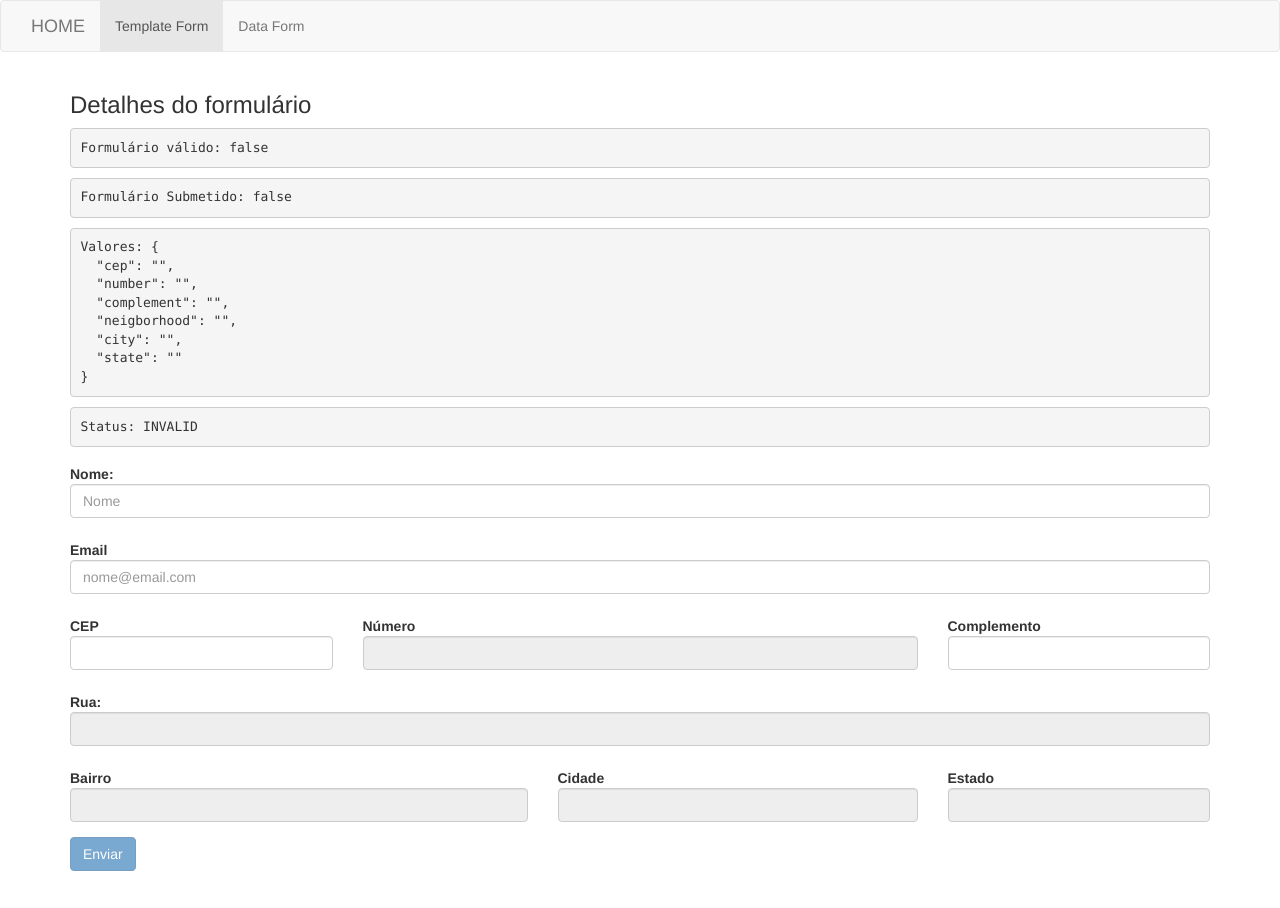
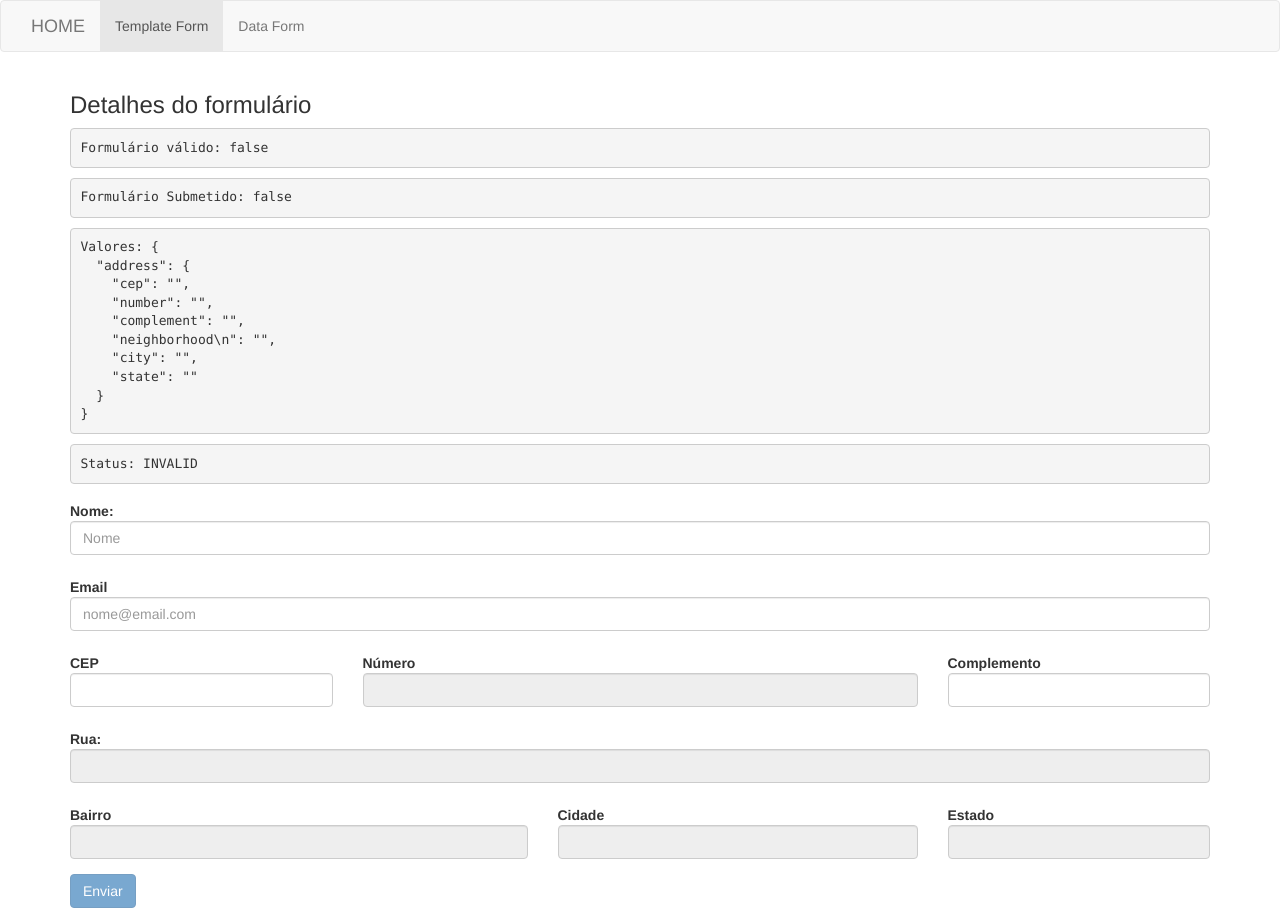
Before and after one commit to Gthalles/angular-forms, an Angular app: page /template-driven in a window 1280 px wide. Before the commit the page ends 871 px from the top, so only its background shows below. Built offline with nearby package versions, Linux system fonts and the light colour scheme.

Commit message:
Agrupando os dados referentes ao endereço utilizando ngModelGroup

```diff
--- a/src/app/template-driven/template-driven.component.html
+++ b/src/app/template-driven/template-driven.component.html
@@ -26,6 +26,7 @@
     </div>
   </div>
 
+  <div ngModelGroup="address">
     <div class="form-group">
       <div class="col-md-3" [ngClass]="applyErrorStyle(cep)">
         <label for="cep" class="control-label">CEP</label>
@@ -62,12 +63,16 @@
     </div>
 
     <div class="form-group">
-    <div class="col-md-5" [ngClass]="applyErrorStyle(neigborhood)">
-      <label for="neigborhood" class="control-label">Bairro</label>
-      <input type="text" class="form-control" id="neigborhood" name="neigborhood" ngModel required
-        #neigborhood="ngModel" readonly>
+      <div class="col-md-5" [ngClass]="applyErrorStyle(neighborhood
+)">
+        <label for="neighborhood
+" class="control-label">Bairro</label>
+        <input type="text" class="form-control" id="neighborhood
+" name="neighborhood
+" ngModel required #neighborhood="ngModel" readonly>
 
-      <app-input-control-errors [showError]="validAndTouched(neigborhood)" errorMessage="Bairro é obrigatório!">
+        <app-input-control-errors [showError]="validAndTouched(neighborhood
+)" errorMessage="Bairro é obrigatório!">
         </app-input-control-errors>
       </div>
 
@@ -87,6 +92,7 @@
         </app-input-control-errors>
       </div>
     </div>
+  </div>
 
   <button type="submit" class="btn btn-primary" [disabled]="f.invalid">Enviar</button>
 </form>
```
Lines whose indentation alone changed are shown as unchanged.
